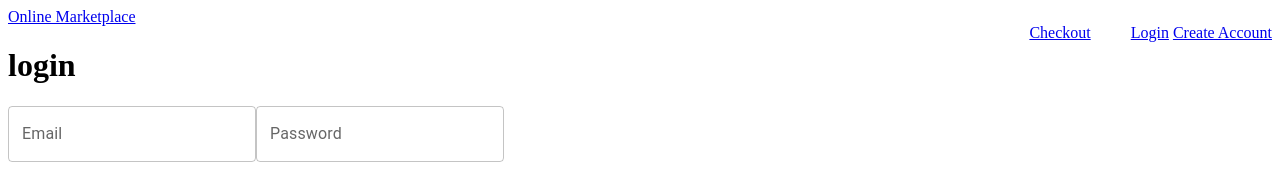
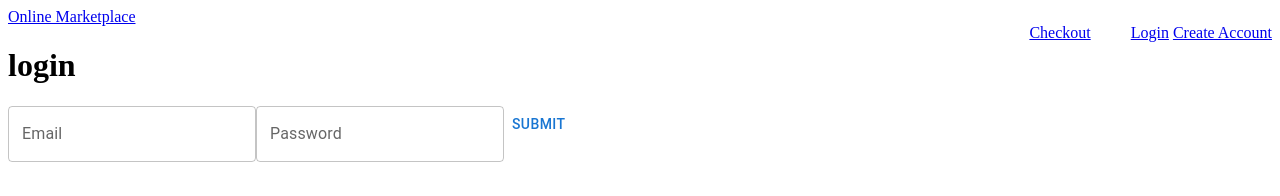
Before and after one commit to tesinclair/online-marketplace, a React (Vite) app in the folder frontend/: page /login in a window 1280 px wide. Shown: the top 196 px of the page. Built offline with nearby package versions, Linux system fonts and the light colour scheme; no server answers.

Commit message:
aadded submit button with redirect to user account

```diff
--- a/frontend/axioscli.js
+++ b/frontend/axioscli.js
@@ -3,8 +3,8 @@ import axios from 'axios';
 // Grab the api base url and append /api to it
 const API_URL = process.env.VITE_API_HOST + "/api";
 
-
-function clipost(data = {}, endpoint = '/'){
+class AxiosCLI{
+  clipost(data = {}, endpoint = '/'){
     return axios({
       method: 'post',
       url: API_URL + endpoint, // direct where to post to
@@ -12,10 +12,13 @@ function clipost(data = {}, endpoint = '/'){
     });
   }
 
-function cliget(endpoint = '/'){
+  cliget(endpoint = '/'){
     return axios({
       method: 'get',
       url : API_URL + endpoint,
       responseType: 'stream'
     })
   }
+}
+
+export default AxiosCLI;
--- a/frontend/src/views/Login.jsx
+++ b/frontend/src/views/Login.jsx
@@ -1,5 +1,7 @@
-import { TextField } from "@mui/material";
+import { TextField, Button, Alert } from "@mui/material";
 import { useState } from "react";
+import { Redirect } from "react-router-dom";
+import AxiosCLI from 'axioscli.js';
 
 function Login(){
   const [email, setEmail] = useState("");
@@ -26,9 +28,35 @@ function Login(){
             setPassword(e.target.value);
           }}
         />
+        <Button
+          varient = "outlined"
+          onSubmit={() => {
+            url_endpoint = email + "+" + password;
+            onLoginSubmit(url_endpoint).then((response) => {
+              if(response.status == 401){
+                <Alert severity="error">Credentials Did Not Match</Alert>;
+              }else if(response.status == 200){
+                <Redirect
+                  to = "/"
+                  search = {"?usr=" + JSON.stringify(response.data)}
+                />;
+              }else{
+                <Alert severity="warning">There was an error with your request, please try again</Alert>;
+              }
+            })
+          }}
+        >
+          Submit
+        </Button>
        </div>
     </div>
 
   );
 }
+
+function onLoginSubmit(endpoint){
+  return AxiosCLI.cliget("/login/" + endpoint).then((response)=>{
+    return response;
+  });
+}
 export default Login;
```
Lines whose indentation alone changed are shown as unchanged.
